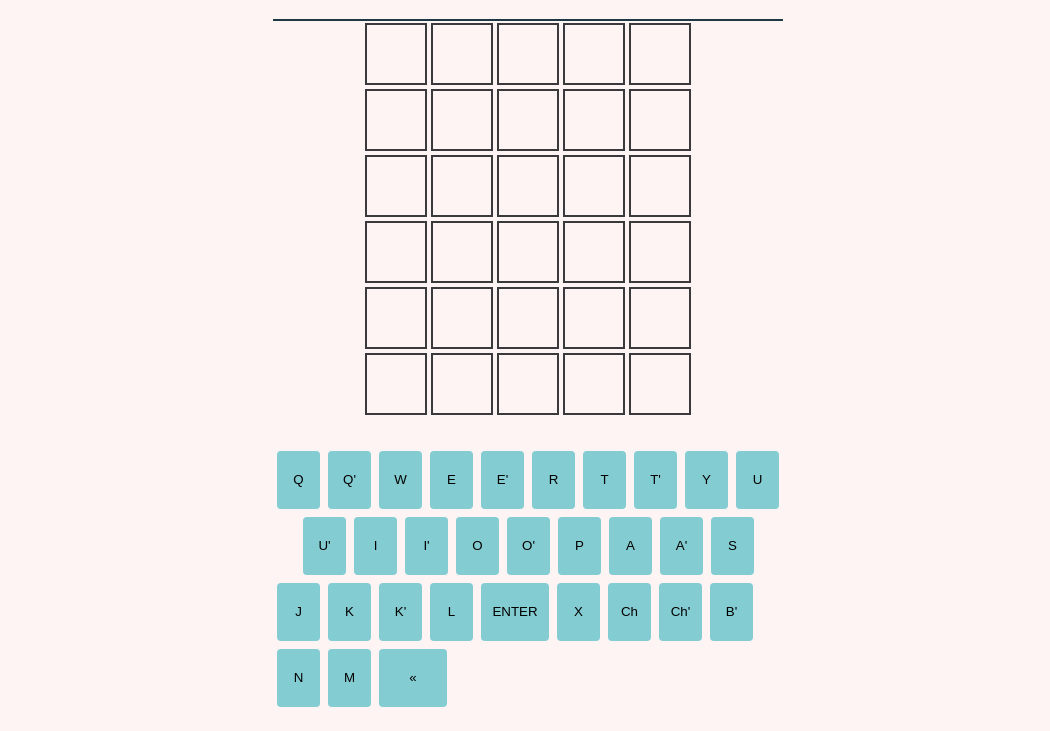
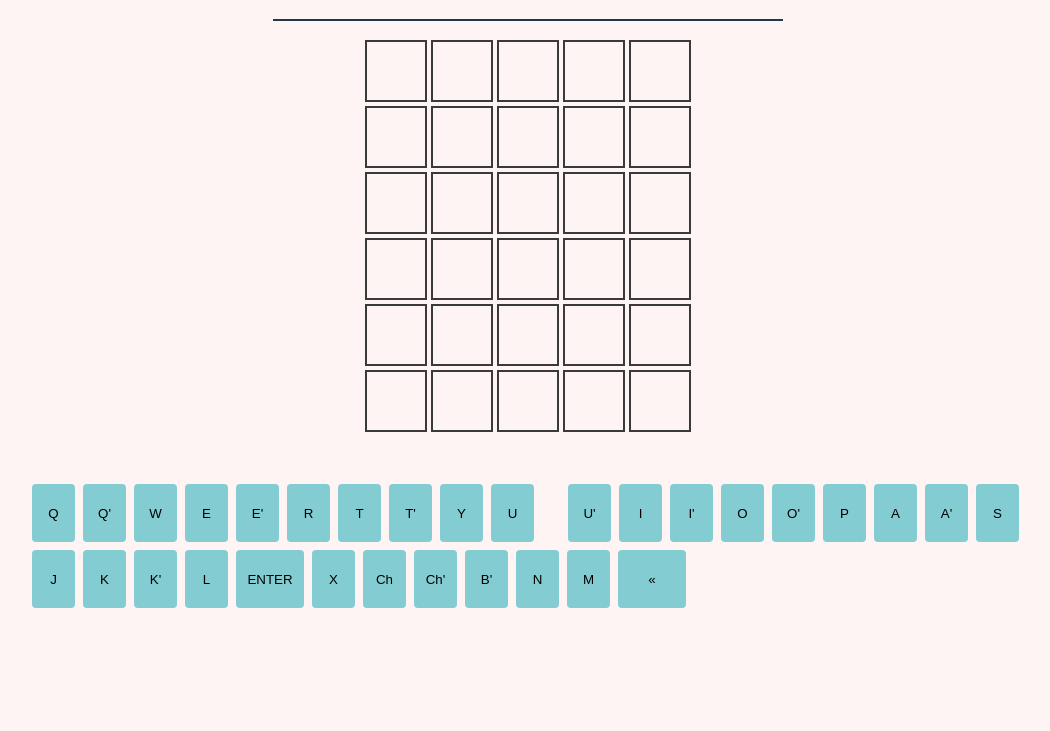
Before and after one commit to Thirteen-Wisdom/Thirteen-Wisdom.github.io, a plain HTML site: page Wordle.quc/index.html in a window 1280 px wide. Shown: the part 69-800 px from the top of the page, without its empty margins (112-1162 px from the left). Drawn offline with Linux system fonts and the light colour scheme; no server answers.

Commit message:
Update style.css

```diff
--- a/Wordle.quc/style.css
+++ b/Wordle.quc/style.css
@@ -28,7 +28,7 @@ body {
 }
 
 .key-container {
-    width: 510px;
+    width: 1000px;
     display: flex;
     flex-wrap: wrap;
 }
```
